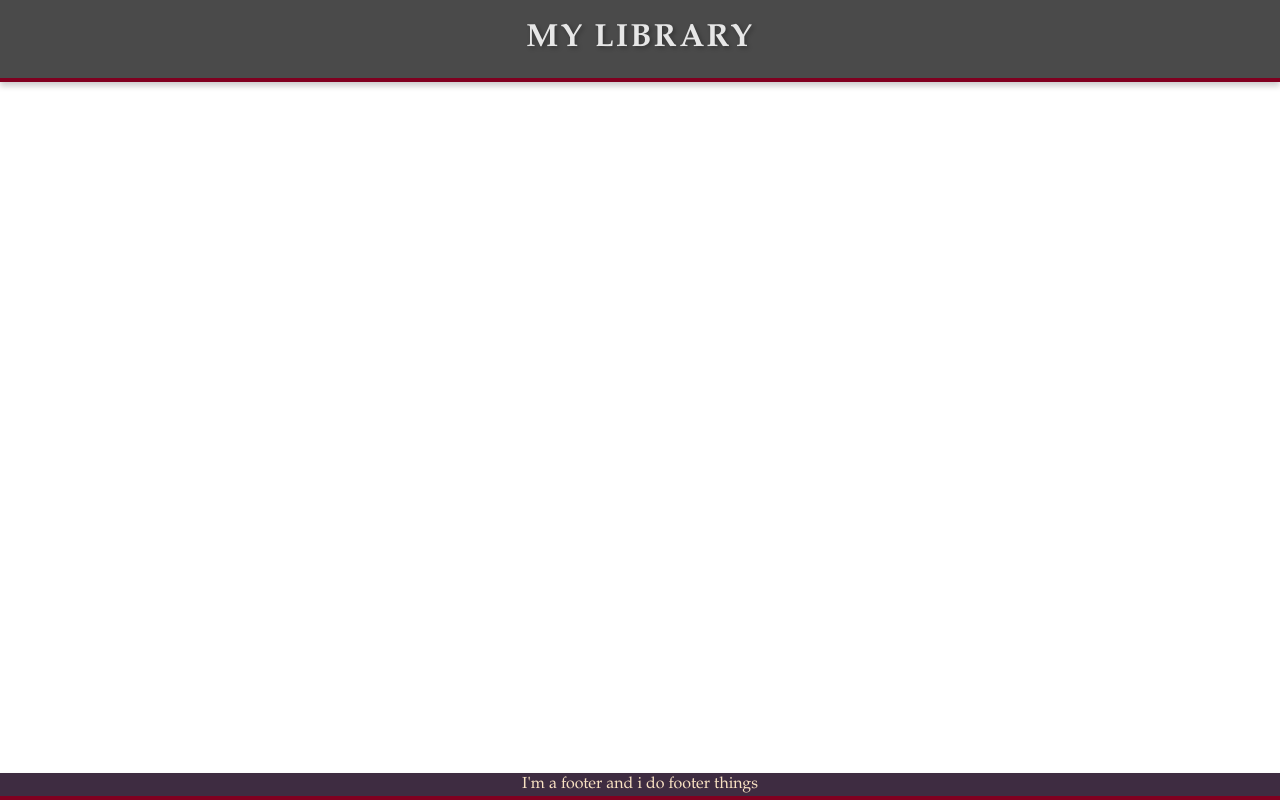
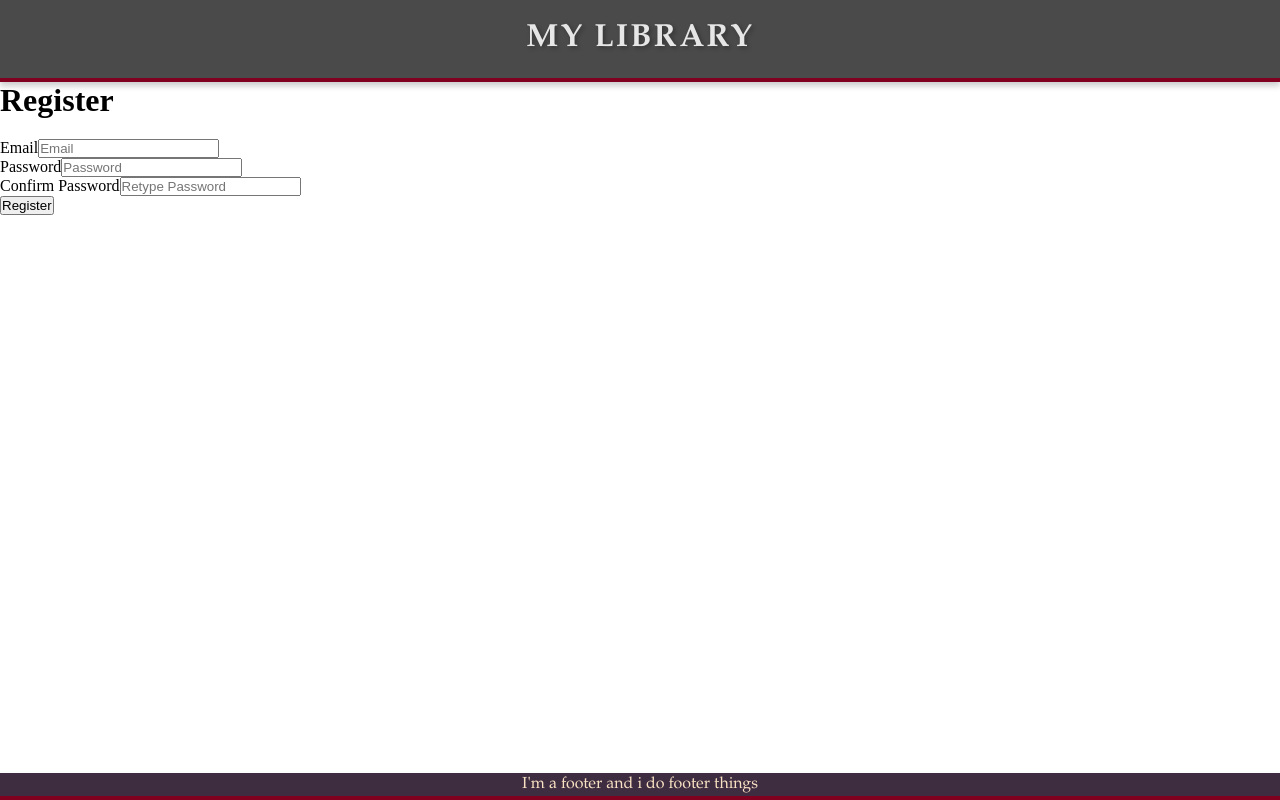
Before and after one commit to angusghf/assign2, a React (Vite) app in the folder web/: page /sign-up in a window 1280 px wide. Built offline with nearby package versions, Linux system fonts and the light colour scheme.

Commit message:
home page, sign in and signup pages

```diff
--- a/web/src/App.jsx
+++ b/web/src/App.jsx
@@ -2,16 +2,25 @@ import { Routes, Route, Navigate } from 'react-router';
 
 import Header from './components/Header';
 import Footer from './components/Footer';
+
+import SignUp from './pages/SignUp';
+import SignIn from './pages/SignIn';
+import Home from './pages/Home';
 import AllBooks from './pages/AllBooks';
 import Book from './pages/Book';
+
+
 
 function App() {
   return (
     <div>
       <Header />
       <Routes>
-        <Route path="/" element={<AllBooks />} />
-        <Route path="/books" element={<Navigate to="/" />} />
+        <Route path="/" element={<Home />} />
+        <Route path="/sign-up" element={<SignUp />} />
+        <Route path="/sign-in" element={<SignIn />} />
+        <Route path="/books" element={<AllBooks />} />
+        {/* <Route path="/books" element={<Navigate to="/" />} /> */}
         <Route path="/books/:id" element={<Book />} />
       </Routes>
       <Footer />
--- /dev/null
+++ b/web/src/pages/Home.jsx
@@ -0,0 +1,21 @@
+import { Link } from 'react-router';
+
+
+function Home() {
+    return (
+        <main>
+            <div>
+                <div>
+                    <h1>Welcome, collector</h1>
+                    <h3>Sign up and share your library</h3>
+                    <div>
+                        <Link to="/sign-up">Sign Up</Link>
+                        <Link to="/sign-in">Sign In</Link>
+                    </div>
+                </div>
+            </div>
+        </main>
+    );
+}
+
+export default Home;
--- /dev/null
+++ b/web/src/pages/SignIn.jsx
@@ -0,0 +1,32 @@
+import { useState, useEffect } from 'react';
+
+function SignIn() {
+    const handleSubmit = (e) => {
+        e.preventDefault();
+    };
+
+    return (
+        <main>
+            <div>
+                <div>
+                    <div>
+                        <h1>Sign In</h1>
+                        <form onSubmit={handleSubmit}>
+                            <div>
+                                <label htmlFor="email">Email</label>
+                                <input type="email" id="email" name="email" />
+                            </div>
+                            <div>
+                                <label htmlFor="password">Password</label>
+                                <input type="password" id="password" name="password" />
+                            </div>
+                            <input type="submit" value="Sign In" />
+                        </form>
+                    </div>
+                </div>
+            </div>
+        </main>
+    );
+}
+
+export default SignIn;
--- /dev/null
+++ b/web/src/pages/SignUp.jsx
@@ -0,0 +1,36 @@
+import React from 'react';
+
+function SignUp() {
+    const handleSubmit = (e) => {
+        e.preventDefault();
+    };
+
+    return (
+        <main>
+            <div>
+                <div>
+                    <div>
+                        <h1>Register</h1>
+                        <form onSubmit={handleSubmit}>
+                            <div>
+                                <label htmlFor="email">Email</label>
+                                <input type="email" id="email" name="email" placeholder="Email" />
+                            </div>
+                            <div>
+                                <label htmlFor="password">Password</label>
+                                <input type="password" id="password" placeholder="Password" name="password" />
+                            </div>
+                            <div>
+                                <label htmlFor="confirm-password">Confirm Password</label>
+                                <input type="password" id="confirm-password" placeholder="Retype Password" name="confirm-password" />
+                            </div>
+                            <input type="submit" value="Register" />
+                        </form>
+                    </div>
+                </div>
+            </div>
+        </main>
+    );
+}
+
+export default SignUp;
```
